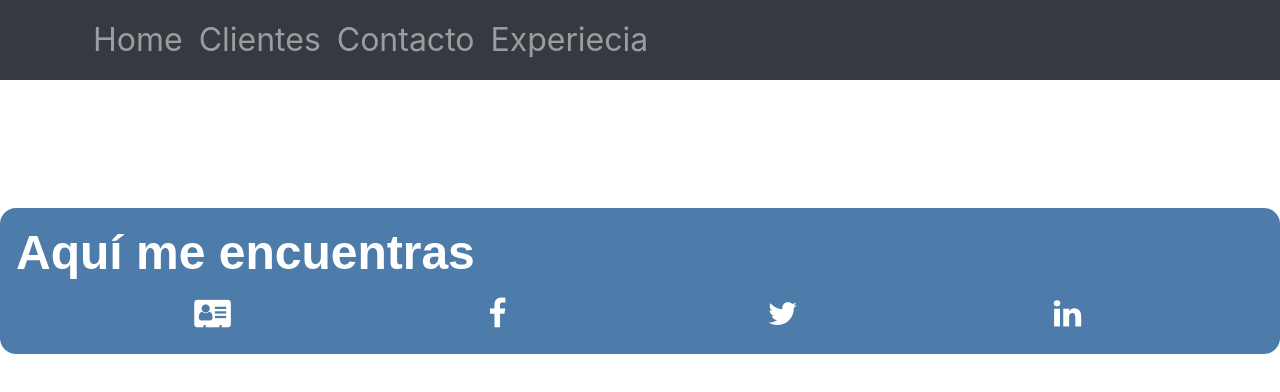
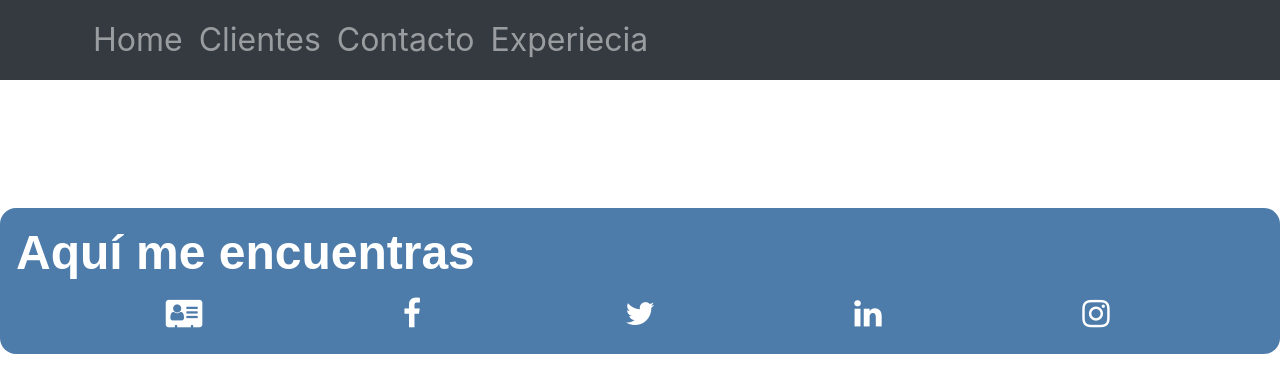
Before and after one commit to ignaciosalia/myReactPortfolio, a React (Create React App) app: page /Contacto in a window 1280 px wide. Shown: the top 392 px of the page. Built offline with nearby package versions, Linux system fonts and the light colour scheme; a web font is replaced by a local one.

Commit message:
adding my instagram to contact

```diff
--- a/src/Contacto.jsx
+++ b/src/Contacto.jsx
@@ -16,6 +16,7 @@ export default class Contacto extends React.Component{
                         <Col className="rowContactMember"> <a href="https://www.facebook.com/JislCorp-293709961299868"> <i className="fa fa-facebook"> </i></a> </Col>
                         <Col className="rowContactMember"> <a href="https://twitter.com/IgnacioSalia"><i className="fa fa-twitter"> </i></a> </Col>
                         <Col className="rowContactMember"> <a href="https://www.linkedin.com/in/jorge-ignacio-salia-982686162/"><i className="fa fa-linkedin"> </i></a></Col>
+                        <Col className="rowContactMember"> <a href="https://www.linkedin.com/in/jorge-ignacio-salia-982686162/"><i className="fa fa-instagram"> </i></a></Col>
                     </Row>
                 </Container>
             </div>
```
